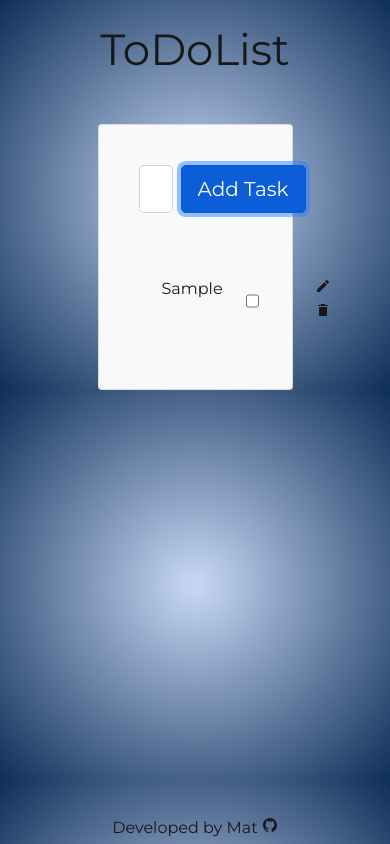
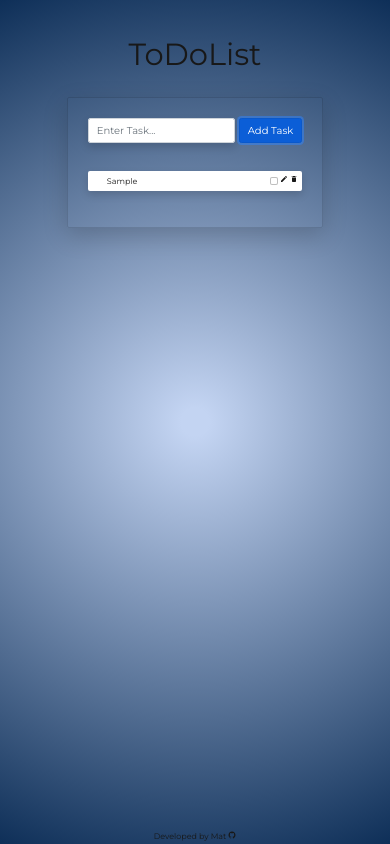
Before and after one commit to 1987mat/ToDoList_ReactJS, a React (Create React App) app: page / in a window 390 px wide. Both pictures are taken after typing "Sample" into the empty fields and a click on the button "Add Task". Built offline with nearby package versions, Linux system fonts and the light colour scheme.

Commit message:
media queries

```diff
--- a/package.json
+++ b/package.json
@@ -8,6 +8,7 @@
     "@testing-library/user-event": "^13.5.0",
     "bootstrap": "^5.1.3",
     "jquery": "^3.6.0",
+    "mdb-ui-kit": "^3.10.2",
     "popper.js": "^1.16.1",
     "react": "^17.0.2",
     "react-bootstrap": "^2.1.2",
--- a/src/App.css
+++ b/src/App.css
@@ -7,6 +7,7 @@
 }
 
 body {
+  min-height: 100vh;
   background: rgb(195, 212, 242);
   background: radial-gradient(
     circle,
@@ -18,3 +19,38 @@ body {
 .completed {
   text-decoration: line-through;
 }
+
+ion-icon {
+  color: #181818;
+}
+
+ion-icon:hover {
+  cursor: pointer;
+}
+
+ion-icon:active {
+  transform: translateY(4px);
+}
+
+footer {
+  z-index: -2 !important;
+}
+
+/*MEDIA QUERIES*/
+@media only screen and (min-width: 320px) {
+  html {
+    font-size: 50%;
+  }
+}
+
+@media only screen and (min-width: 576px) {
+  html {
+    font-size: 70%;
+  }
+}
+
+@media only screen and (min-width: 768px) {
+  html {
+    font-size: 90%;
+  }
+}
--- a/src/App.js
+++ b/src/App.js
@@ -27,24 +27,36 @@ class App extends Component {
   };
 
   handleSubmit = (e) => {
+    const { taskArr, task } = this.state;
+
     e.preventDefault();
 
-    if (document.getElementById('user-input').value !== '') {
+    if (document.getElementById('user-input').value === '') {
+      return;
+    } else {
+      taskArr.push(task);
       this.setState({
-        taskArr: this.state.taskArr.concat(this.state.task),
+        taskArr: taskArr,
         task: { text: '', id: uniqid() },
       });
-    } else {
-      return;
     }
+
+    localStorage.setItem('tasks', JSON.stringify(taskArr));
   };
 
   removeTask = (id) => {
     const { taskArr } = this.state;
-    taskArr.splice(id, 1);
+    taskArr.forEach((task, index) => {
+      if (task.id === id) {
+        taskArr.splice(index, 1);
+      }
+    });
+
     this.setState({
       taskArr: taskArr,
     });
+
+    localStorage.setItem('tasks', JSON.stringify(this.state.taskArr));
   };
 
   toggleComplete = (id, e) => {
@@ -57,7 +69,7 @@ class App extends Component {
         });
 
         // Apply styling if task is completed
-        const completedTask = e.target.previousElementSibling.firstElementChild;
+        const completedTask = e.target.parentElement.previousElementSibling;
         e.target.checked
           ? completedTask.classList.add('completed')
           : completedTask.classList.remove('completed');
@@ -97,16 +109,18 @@ class App extends Component {
       editText: '',
       taskToEdit: '',
     });
+
+    localStorage.setItem('tasks', JSON.stringify(taskArr));
   };
 
   render() {
     const { task, taskArr, completed } = this.state;
     return (
-      <div>
-        <h1 className="display-1 text-center  mt-4 mb-5">ToDoList</h1>
-        <div className="bg-light mx-auto p-4 d-flex flex-md-column justify-content-start mt-4 card w-50">
+      <div className="container p-5">
+        <h1 className="display-1 text-center mt-4 mb-5">ToDoList</h1>
+        <div className="mx-auto p-4 d-flex flex-md-column justify-content-start mt-4 card w-75 shadow-lg p-3 mb-5 bg-transparent rounded">
           <form
-            onSubmit={this.handleSubmit}
+            onSubmit={(e) => this.handleSubmit(e)}
             className="card-body d-flex form-controls"
           >
             <input
@@ -115,7 +129,8 @@ class App extends Component {
               type="text"
               value={task.text}
               placeholder="Enter Task..."
-              className="mr-2 form-control form-control-lg"
+              maxLength="15"
+              className="mr-2 form-control form-control-lg shadow bg-white rounded"
             ></input>
             <button className="btn btn-primary btn-lg" type="submit">
               Add Task
@@ -137,7 +152,7 @@ class App extends Component {
             completed={completed}
           />
         </div>
-        <footer className="fixed-bottom text-center mb-1">
+        <footer className="footer text-center fixed-bottom mb-1">
           Developed by Mat
           <a
             className="text-reset ml-1 mt-1"
--- a/src/components/Overview.js
+++ b/src/components/Overview.js
@@ -6,22 +6,28 @@ class Overview extends Component {
       <ul className="card-body mt-4">
         {this.props.tasks.map((item) => {
           return (
-            <div className="d-flex gap-2 p-2" key={item.id}>
+            <div
+              className="d-flex justify-content-between p-2 shadow bg-white rounded mb-3"
+              key={item.id}
+            >
               <li className="list-group">
                 {/* Show task name or input */}
                 {this.props.taskToEditID === item.id ? (
                   <input
                     onChange={(e) => this.props.handleEditChange(e)}
                     type="text"
-                    className="form-control-sm"
+                    className="form-control-sm no-border"
                     value={this.props.editText}
                   ></input>
                 ) : (
                   <div className="list-el col sm-8">{item.text}</div>
                 )}
               </li>
+
+              <div className="d-flex gap-1">
                 {this.props.taskToEditID !== item.id ? (
                   <input
+                    className="form-check-input"
                     type="checkbox"
                     onChange={(e) => this.props.toggleComplete(item.id, e)}
                   ></input>
@@ -29,7 +35,6 @@ class Overview extends Component {
                   ''
                 )}
 
-              <div className="ml-5 float-right">
                 {/* Show Edit or Confirm Button */}
                 {this.props.taskToEditID === item.id ? (
                   <ion-icon
```
Also changed, not shown: 1 other file (tests, documents, lock files or other folders). Lines whose indentation alone changed are shown as unchanged.
